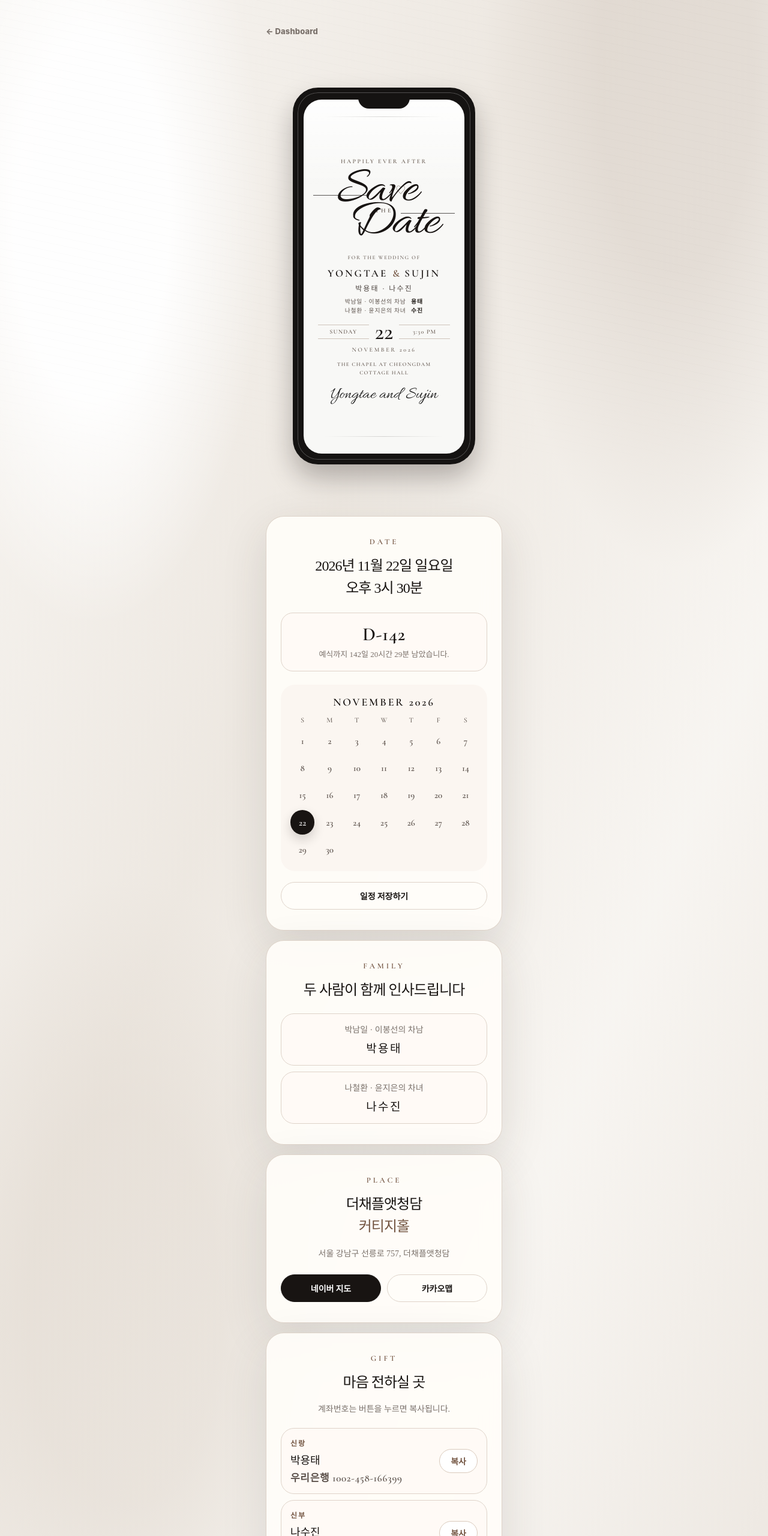
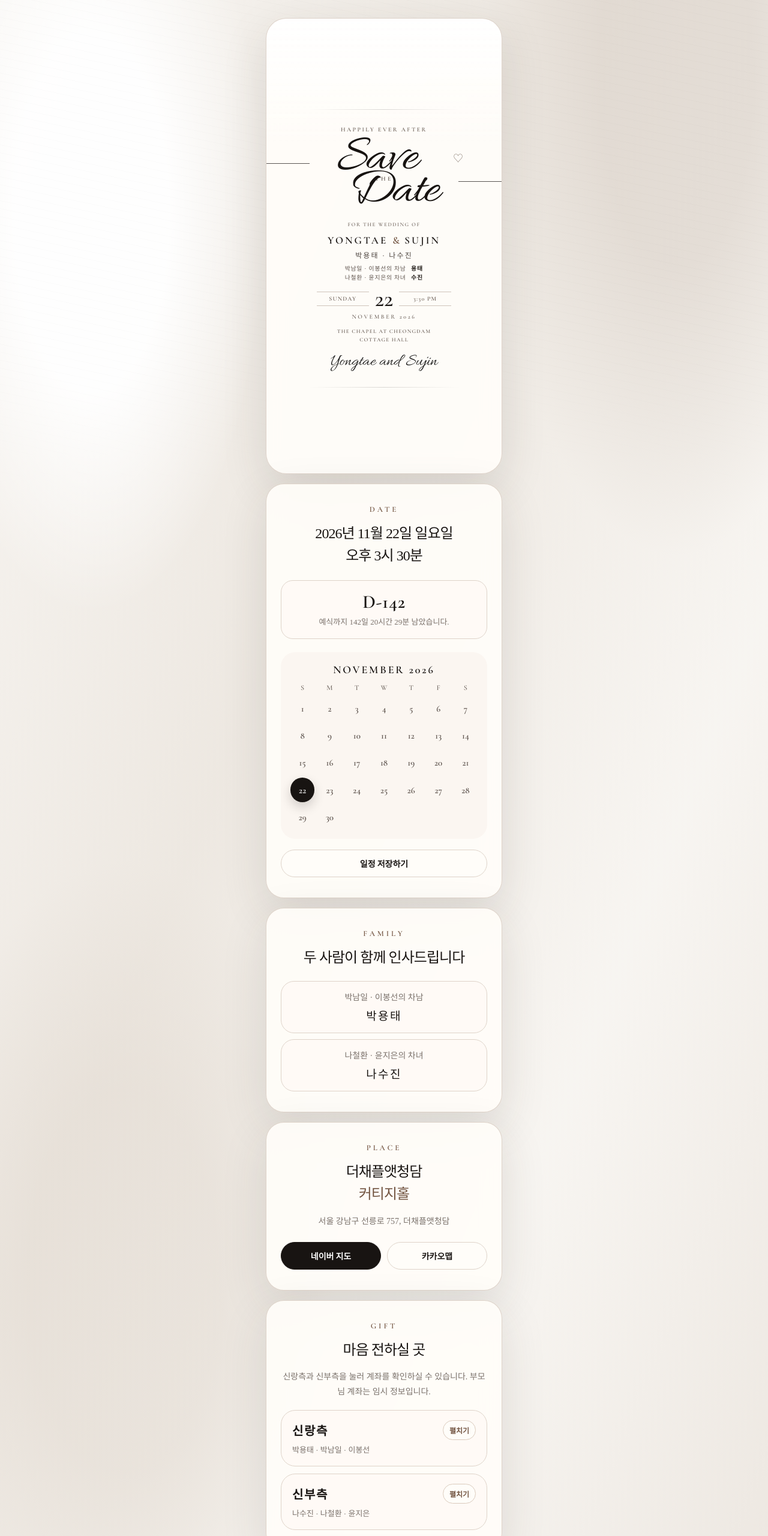
Before and after one commit to bmoh95/bmo_hermes_dashboard, a plain HTML site: page wedding-invitation.html in a window 1280 px wide. Shown: the top 2560 px of the page at 60% size. Drawn offline with nearby package versions, Linux system fonts and the light colour scheme.

Commit message:
Refine wedding invitation layout and gift accounts

```diff
--- a/assets/wedding.css
+++ b/assets/wedding.css
@@ -46,19 +46,6 @@ body::before {
   padding: 18px 18px 34px;
 }
 
-.home-link {
-  display: inline-flex;
-  align-items: center;
-  min-height: 40px;
-  margin: 2px 0 12px;
-  color: var(--wedding-muted);
-  text-decoration: none;
-  font-family: -apple-system, BlinkMacSystemFont, "Apple SD Gothic Neo", sans-serif;
-  font-size: 13px;
-  font-weight: 800;
-  letter-spacing: .01em;
-}
-
 .card-section {
   position: relative;
   overflow: hidden;
@@ -72,55 +59,24 @@ body::before {
 }
 
 .cover {
-  min-height: calc(100svh - 54px);
-  display: grid;
-  place-items: center;
-  padding: 28px 0 36px;
-  border: 0;
-  border-radius: 0;
-  background: transparent;
-  box-shadow: none;
-  backdrop-filter: none;
-}
-
-.phone-frame {
-  position: relative;
-  width: min(304px, calc(100vw - 76px));
-  aspect-ratio: 9 / 18.6;
-  display: grid;
-  padding: 12px 10px 10px;
-  border: 8px solid #151312;
-  border-radius: 42px;
-  background: #151312;
-  box-shadow:
-    0 22px 44px rgba(20, 16, 14, .28),
-    0 0 0 1px rgba(255,255,255,.25) inset;
-}
-
-.phone-notch {
-  position: absolute;
-  top: 7px;
-  left: 50%;
-  z-index: 2;
-  width: 86px;
-  height: 20px;
-  transform: translateX(-50%);
-  border-radius: 0 0 18px 18px;
-  background: #151312;
+  min-height: calc(100svh - 36px);
+  display: flex;
+  flex-direction: column;
+  justify-content: center;
+  padding: 58px 26px 50px;
+  border-radius: 34px;
+  text-align: center;
+  background:
+    linear-gradient(180deg, rgba(255,255,255,.92), rgba(255,255,255,0) 28%),
+    rgba(255, 253, 249, .94);
 }
 
 .save-card {
   position: relative;
-  overflow: hidden;
-  display: flex;
-  flex-direction: column;
-  justify-content: center;
-  min-height: 100%;
-  padding: 50px 24px 36px;
-  border-radius: 30px;
-  background:
-    linear-gradient(180deg, rgba(255,255,255,.86), rgba(255,255,255,0) 24%),
-    var(--wedding-paper);
+  width: 100%;
+  max-width: 342px;
+  margin: 0 auto;
+  padding: 28px 0;
   text-align: center;
 }
 
@@ -134,8 +90,8 @@ body::before {
   transform: translateX(-50%);
   background: linear-gradient(90deg, transparent, rgba(24,20,18,.16), transparent);
 }
-.save-card::before { top: 28px; }
-.save-card::after { bottom: 28px; }
+.save-card::before { top: 0; }
+.save-card::after { bottom: 0; }
 
 .kicker,
 .section-label {
@@ -441,11 +397,65 @@ h2 span { color: var(--wedding-accent-dark); }
 .copy-button:hover { transform: translateY(-1px); }
 .date-section > .outline-button { width: 100%; }
 
+.account-groups {
+  display: grid;
+  gap: 12px;
+  margin-top: 18px;
+  text-align: left;
+}
+.account-group {
+  overflow: hidden;
+  border: 1px solid var(--wedding-line);
+  border-radius: 24px;
+  background: #fffaf6;
+}
+.account-group summary {
+  list-style: none;
+  display: grid;
+  grid-template-columns: minmax(0, 1fr) auto;
+  gap: 8px 12px;
+  align-items: center;
+  min-height: 72px;
+  padding: 16px 18px;
+  cursor: pointer;
+  user-select: none;
+}
+.account-group summary::-webkit-details-marker { display: none; }
+.account-group summary span {
+  color: var(--wedding-ink);
+  font-size: 20px;
+  font-weight: 600;
+  letter-spacing: .08em;
+}
+.account-group summary small {
+  grid-column: 1 / -1;
+  color: var(--wedding-muted);
+  font-size: 13px;
+  line-height: 1.45;
+}
+.account-group summary::after {
+  content: '펼치기';
+  grid-column: 2;
+  grid-row: 1;
+  justify-self: end;
+  padding: 7px 10px;
+  border: 1px solid #dacabc;
+  border-radius: 999px;
+  color: var(--wedding-accent-dark);
+  background: #fffdf9;
+  font-family: -apple-system, BlinkMacSystemFont, "Apple SD Gothic Neo", sans-serif;
+  font-size: 12px;
+  font-weight: 800;
+}
+.account-group[open] summary {
+  border-bottom: 1px solid var(--wedding-line);
+  background: rgba(255, 253, 249, .82);
+}
+.account-group[open] summary::after { content: '접기'; }
 .account-list {
   display: grid;
   gap: 10px;
-  margin-top: 18px;
-  text-align: left;
+  margin: 12px;
 }
 .account-card {
   display: grid;
@@ -454,8 +464,11 @@ h2 span { color: var(--wedding-accent-dark); }
   align-items: center;
   padding: 15px;
   border: 1px solid var(--wedding-line);
-  border-radius: 22px;
-  background: #fffaf6;
+  border-radius: 20px;
+  background: #fffdf9;
+}
+.account-card.temp-account {
+  background: linear-gradient(180deg, #fffdf9, #fff8f1);
 }
 .account-card .role {
   display: block;
@@ -463,7 +476,7 @@ h2 span { color: var(--wedding-accent-dark); }
   color: var(--wedding-accent-dark);
   font-size: 12px;
   font-weight: 700;
-  letter-spacing: .16em;
+  letter-spacing: .12em;
 }
 .account-card strong {
   display: block;
@@ -474,10 +487,12 @@ h2 span { color: var(--wedding-accent-dark); }
 .account-card p {
   margin: 0;
   color: #5b514b;
-  font-family: "Cormorant Garamond", Georgia, serif;
-  font-size: 17px;
-  font-weight: 600;
-  letter-spacing: .04em;
+  font-family: -apple-system, BlinkMacSystemFont, "Apple SD Gothic Neo", "Noto Sans KR", sans-serif;
+  font-size: 14px;
+  font-weight: 700;
+  letter-spacing: 0;
+  line-height: 1.45;
+  white-space: nowrap;
 }
 .copy-button {
   min-height: 40px;
@@ -526,9 +541,8 @@ h2 span { color: var(--wedding-accent-dark); }
 @media (max-width: 360px) {
   .invitation { padding-left: 12px; padding-right: 12px; }
   .card-section { padding-left: 18px; padding-right: 18px; border-radius: 26px; }
-  .cover { padding-left: 0; padding-right: 0; }
-  .phone-frame { width: min(286px, calc(100vw - 54px)); }
-  .save-card { padding-left: 18px; padding-right: 18px; }
+  .cover { padding: 48px 18px 42px; }
+  .save-card { padding-left: 0; padding-right: 0; }
   .script-word { font-size: 62px; }
   .hero-names { font-size: 15px; gap: 6px; letter-spacing: .14em; }
   .map-actions { grid-template-columns: 1fr; }
--- a/wedding-invitation.html
+++ b/wedding-invitation.html
@@ -14,11 +14,7 @@
 </head>
 <body>
   <main class="invitation" aria-label="박용태 나수진 모바일 청첩장">
-    <a class="home-link" href="index.html" aria-label="BMO Hermes Dashboard로 돌아가기">← Dashboard</a>
-
     <section class="cover card-section" aria-labelledby="wedding-title">
-      <div class="phone-frame" aria-label="Save the Date 디자인 미리보기">
-        <div class="phone-notch" aria-hidden="true"></div>
       <div class="save-card">
         <p class="kicker">Happily ever after</p>
         <h1 id="wedding-title" class="save-title">
@@ -46,7 +42,6 @@
         <p class="month-line">NOVEMBER 2026</p>
         <p class="venue-line">THE CHAPEL AT CHEONGDAM<br>COTTAGE HALL</p>
         <p class="signature">Yongtae and Sujin</p>
-        </div>
       </div>
     </section>
 
@@ -101,7 +96,13 @@
     <section class="card-section account-section" aria-labelledby="account-heading">
       <p class="section-label">Gift</p>
       <h2 id="account-heading">마음 전하실 곳</h2>
-      <p class="account-note">계좌번호는 버튼을 누르면 복사됩니다.</p>
+      <p class="account-note">신랑측과 신부측을 눌러 계좌를 확인하실 수 있습니다. 부모님 계좌는 임시 정보입니다.</p>
+      <div class="account-groups">
+        <details class="account-group">
+          <summary>
+            <span>신랑측</span>
+            <small>박용태 · 박남일 · 이봉선</small>
+          </summary>
           <div class="account-list">
             <article class="account-card">
               <div>
@@ -111,6 +112,31 @@
               </div>
               <button type="button" class="copy-button" data-copy="우리은행 1002-458-166399 박용태">복사</button>
             </article>
+            <article class="account-card temp-account">
+              <div>
+                <span class="role">신랑 아버지 · 임시</span>
+                <strong>박남일</strong>
+                <p>임시계좌 000-0000-0001</p>
+              </div>
+              <button type="button" class="copy-button" data-copy="임시계좌 000-0000-0001 박남일">복사</button>
+            </article>
+            <article class="account-card temp-account">
+              <div>
+                <span class="role">신랑 어머니 · 임시</span>
+                <strong>이봉선</strong>
+                <p>임시계좌 000-0000-0002</p>
+              </div>
+              <button type="button" class="copy-button" data-copy="임시계좌 000-0000-0002 이봉선">복사</button>
+            </article>
+          </div>
+        </details>
+
+        <details class="account-group">
+          <summary>
+            <span>신부측</span>
+            <small>나수진 · 나철환 · 윤지은</small>
+          </summary>
+          <div class="account-list">
             <article class="account-card">
               <div>
                 <span class="role">신부</span>
@@ -119,6 +145,24 @@
               </div>
               <button type="button" class="copy-button" data-copy="신한은행 110-454-771082 나수진">복사</button>
             </article>
+            <article class="account-card temp-account">
+              <div>
+                <span class="role">신부 아버지 · 임시</span>
+                <strong>나철환</strong>
+                <p>임시계좌 000-0000-0003</p>
+              </div>
+              <button type="button" class="copy-button" data-copy="임시계좌 000-0000-0003 나철환">복사</button>
+            </article>
+            <article class="account-card temp-account">
+              <div>
+                <span class="role">신부 어머니 · 임시</span>
+                <strong>윤지은</strong>
+                <p>임시계좌 000-0000-0004</p>
+              </div>
+              <button type="button" class="copy-button" data-copy="임시계좌 000-0000-0004 윤지은">복사</button>
+            </article>
+          </div>
+        </details>
       </div>
     </section>
 
```
Lines whose indentation alone changed are shown as unchanged.
